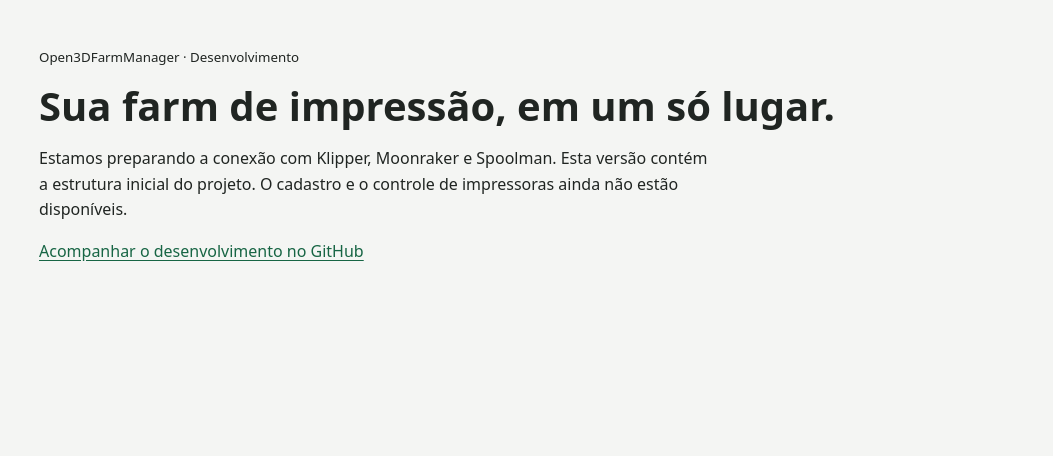
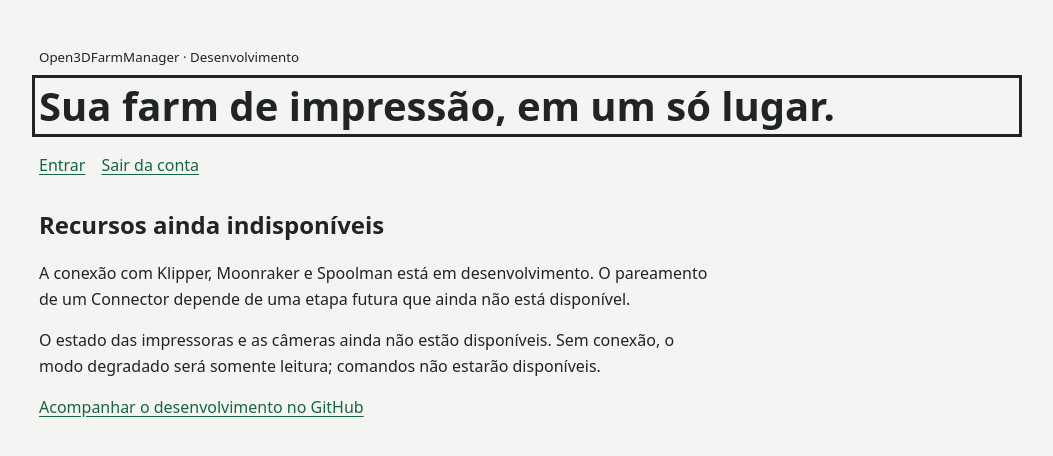
Before and after one commit to bloodf/Open3DFarmManager, a Nuxt app in the folder apps/farm/: page / in a window 1280 px wide. Shown: the top 456 px of the page, without its empty margins (113-1166 px from the left). Built offline with nearby package versions, Linux system fonts and the light colour scheme.

Commit message:
feat(farm): improve accessible account navigation

```diff
--- a/apps/farm/app/pages/entrar.vue
+++ b/apps/farm/app/pages/entrar.vue
@@ -3,6 +3,7 @@ const username = ref('')
 const password = ref('')
 const pending = ref(false)
 const errorMessage = ref('')
+const errorSummary = ref<HTMLElement | null>(null)
 
 async function login() {
   if (pending.value) return
@@ -31,6 +32,10 @@ async function login() {
   } finally {
     password.value = ''
     pending.value = false
+    if (errorMessage.value) {
+      await nextTick()
+      errorSummary.value?.focus()
+    }
   }
 }
 </script>
@@ -74,7 +79,7 @@ async function login() {
         required
         :disabled="pending"
       />
-      <p role="alert">{{ errorMessage }}</p>
+      <p ref="errorSummary" role="alert" tabindex="-1">{{ errorMessage }}</p>
       <button type="submit" :disabled="pending">
         {{ pending ? 'Entrando…' : 'Entrar' }}
       </button>
--- a/apps/farm/app/pages/index.vue
+++ b/apps/farm/app/pages/index.vue
@@ -1,12 +1,30 @@
+<script setup lang="ts">
+const heading = ref<HTMLElement | null>(null)
+
+onMounted(() => heading.value?.focus())
+</script>
+
 <template>
   <main id="conteudo">
     <small>Open3DFarmManager · Desenvolvimento</small>
-    <h1>Sua farm de impressão, em um só lugar.</h1>
-    <p>
-      Estamos preparando a conexão com Klipper, Moonraker e Spoolman. Esta
-      versão contém a estrutura inicial do projeto. O cadastro e o controle de
-      impressoras ainda não estão disponíveis.
-    </p>
+    <h1 ref="heading" tabindex="-1">Sua farm de impressão, em um só lugar.</h1>
+    <nav aria-label="Conta">
+      <NuxtLink to="/entrar">Entrar</NuxtLink>
+      <NuxtLink to="/sair">Sair da conta</NuxtLink>
+    </nav>
+    <section aria-labelledby="disponibilidade">
+      <h2 id="disponibilidade">Recursos ainda indisponíveis</h2>
+      <p>
+        A conexão com Klipper, Moonraker e Spoolman está em desenvolvimento. O
+        pareamento de um Connector depende de uma etapa futura que ainda não
+        está disponível.
+      </p>
+      <p>
+        O estado das impressoras e as câmeras ainda não estão disponíveis. Sem
+        conexão, o modo degradado será somente leitura; comandos não estarão
+        disponíveis.
+      </p>
+    </section>
     <p>
       <a href="https://github.com/bloodf/Open3DFarmManager"
         >Acompanhar o desenvolvimento no GitHub</a
@@ -14,3 +32,17 @@
     </p>
   </main>
 </template>
+
+<style scoped>
+nav {
+  display: flex;
+  flex-wrap: wrap;
+  gap: 1rem;
+  margin: 1.5rem 0 2rem;
+}
+
+h1:focus-visible {
+  outline: 3px solid currentColor;
+  outline-offset: 4px;
+}
+</style>
--- a/apps/farm/app/pages/sair.vue
+++ b/apps/farm/app/pages/sair.vue
@@ -1,6 +1,7 @@
 <script setup lang="ts">
 const pending = ref(false)
 const errorMessage = ref('')
+const errorSummary = ref<HTMLElement | null>(null)
 
 async function logout() {
   if (pending.value) return
@@ -19,6 +20,10 @@ async function logout() {
       'Não foi possível sair agora. Tente novamente. Sua sessão pode continuar ativa.'
   } finally {
     pending.value = false
+    if (errorMessage.value) {
+      await nextTick()
+      errorSummary.value?.focus()
+    }
   }
 }
 </script>
@@ -34,7 +39,7 @@ async function logout() {
       :aria-busy="pending"
       @submit.prevent="logout"
     >
-      <p role="alert">{{ errorMessage }}</p>
+      <p ref="errorSummary" role="alert" tabindex="-1">{{ errorMessage }}</p>
       <button type="submit" :disabled="pending">
         {{ pending ? 'Saindo…' : 'Sair da conta' }}
       </button>
```
